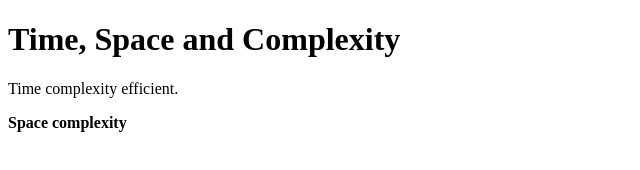
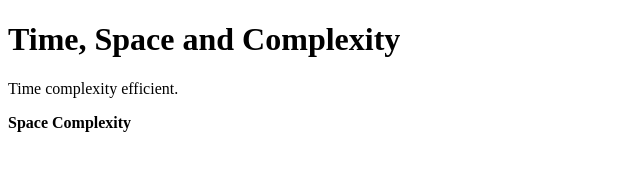
Before and after one commit to acciojob/time-and-space-complexity-mitulsharma-23, a website: page main.html in a window 1280 px wide. Shown: the full height of the page, 0-640 px from the left. Drawn offline with Linux system fonts and the light colour scheme.

Commit message:
created a submission

```diff
--- a/main.html
+++ b/main.html
@@ -13,7 +13,7 @@
 
 	<h1>Time, Space and Complexity</h1>
 	<p>Time complexity efficient.</p>
-	<p><b>Space complexity</b></p>
+	<p><b>Space Complexity</b></p>
 </body>
 
 </html>
```
